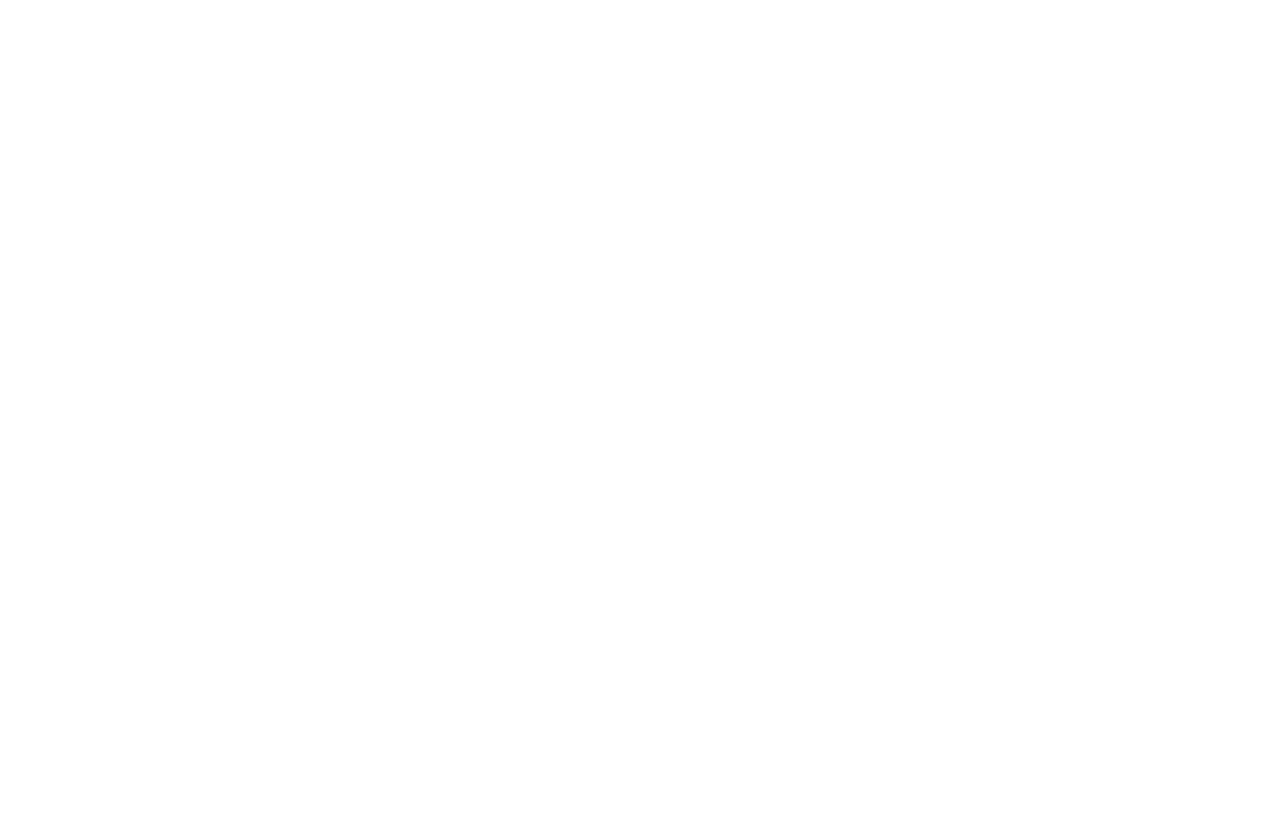
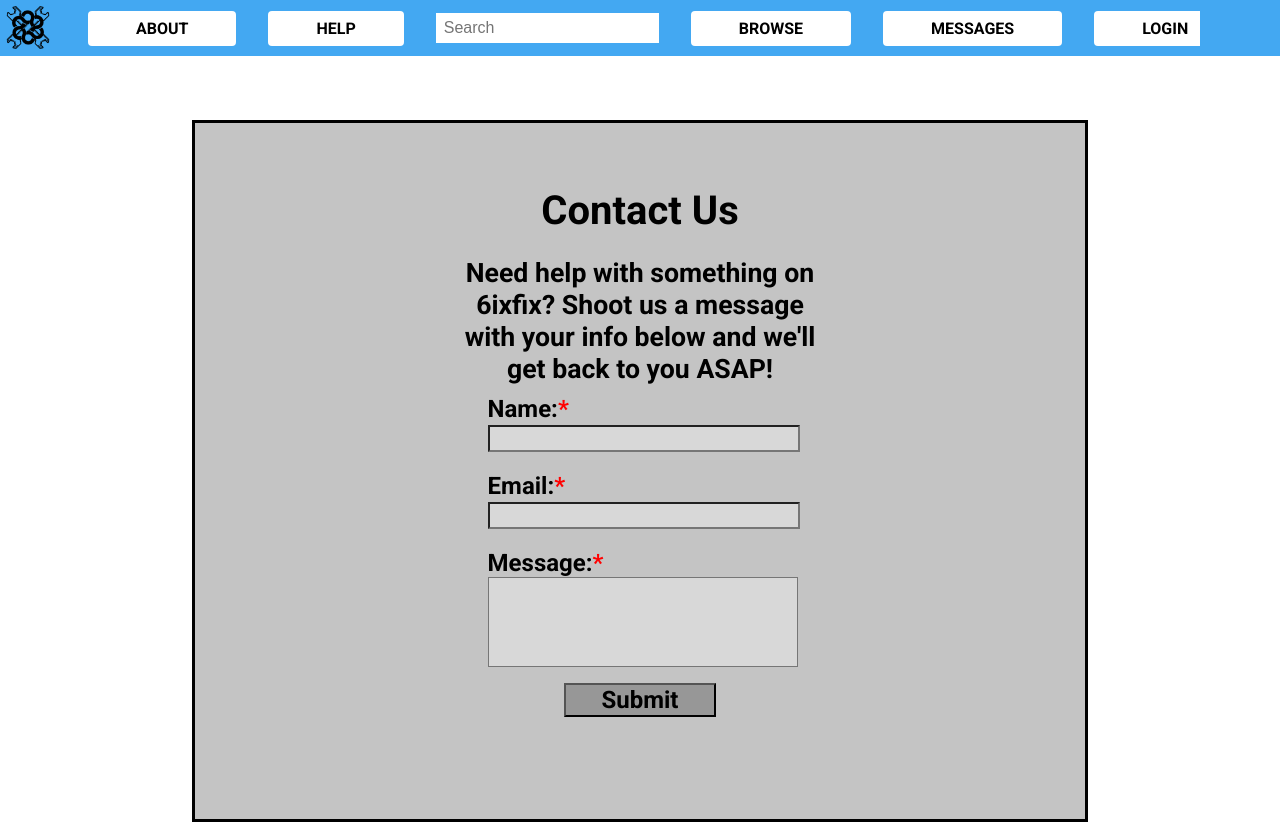
Before and after one commit to camfairchild/6ixfix, a React (Create React App) app: page /help in a window 1280 px wide. Before the commit the page ends 800 px from the top, so only its background shows below. Built offline with nearby package versions, Linux system fonts and the light colour scheme.

Commit message:
added about for Danny

```diff
--- /dev/null
+++ b/src/About.js
@@ -0,0 +1,36 @@
+import React from 'react';
+import Header from './Header';
+import './about.css';
+
+import { Link } from 'react-router-dom';
+import { fromPairs } from 'lodash';
+
+
+export default class About extends React.Component {
+
+
+    render() {
+        return(
+            <div className='About'>
+                <Header page="profile"/>
+
+                <div className='faq'>
+                    <h2>FAQ</h2>
+
+                    <h4>What is 6ixfix?</h4>
+                    <div className='faqtext'>
+                        <p>6ixfix is a new community for mechanics and car owners to find each other. Designed for finding mechanics who know your car, 6ixfix is the fastest growing auto social network in Toronto.</p>
+                    </div>
+                    <h4>How do I use 6ixfix as a car owner?</h4>
+                    <div className='faqtext'>
+                        <p>After signing up as a user, you can browse mechanics in the GTA and find one that has what you're looking for in a mechanic. Then you can message them with our built-in messaging system to get in touch!</p>
+                    </div>
+                    <h4>How do I use 6ixfix as a mechanic?</h4>
+                    <div className='faqtext'>
+                        <p>As a mechanic, you can make posts highlighting your skills to showcase your business to car owners on 6ixfix. Make sure to check your messages for car owners looking for help!</p>
+                    </div>
+                </div>
+            </div>
+        )
+    }
+}
--- a/src/App.js
+++ b/src/App.js
@@ -2,6 +2,8 @@
 import Home from './Home';
 import Login from './Login';
 import Search from './Search';
+import About from './About';
+import Help from './Help';
 
 // https://reactrouter.com/web/guides/quick-start
 import { BrowserRouter as Router, Switch, Route } from 'react-router-dom';
@@ -18,8 +20,8 @@
                 <Switch>
                     <Route exact path='/' component={Home}/>
                     <Route exact path='/search' component={Search}/>
-                    <Route exact path='/help'/>
-                    <Route exact path='/about'/>
+                    <Route exact path='/help' component={Help} />
+                    <Route exact path='/about' component={About} />
                     {/* <Route path='/admin/:view' component={Admin}/> */}
                     <Route path='/profile/:userName' component={Profile}/>
                     <Route exact path='/post' component={MakePost}/>
--- /dev/null
+++ b/src/Help.js
@@ -0,0 +1,44 @@
+import React from 'react';
+import Header from './Header';
+import './help.css';
+
+import { Link } from 'react-router-dom';
+
+// this will do backend work to send an email to the devs
+function sendEmail(event) {
+    event.preventDefault();
+    const data = new FormData(event.target);
+
+    console.log("sending email!")
+    return 200;
+}
+
+export default class Help extends React.Component {
+
+    render(props) {
+        return (
+            <div className='Help'>
+                <Header page="profile" />
+
+                <div className="contact">
+                    <h2>Contact Us</h2>
+                    <h4>Need help with something on 6ixfix? Shoot us a message with your info below and we'll get back to you ASAP!</h4>
+                    <form>
+                        <div className="contactForm">
+                            <label className="formField">Name:<span id='red'>*</span> <br/><input type='text' name='name'></input></label>
+                        </div>
+                        <div className="contactForm">
+                            <label className="formField">Email:<span id='red'>*</span> <br/><input type='text' name='name'></input></label>
+                        </div>
+                        <div className="contactForm">
+                            <label className="formField">Message:<span id='red'>*</span> <br/><textarea rows='4'></textarea></label>
+                        </div>
+                    </form>
+                    <div className="submitbutton">
+                        <input type='submit' value='Submit' onClick={sendEmail}></input>
+                    </div>
+                </div>
+            </div>
+        )
+    }
+}
--- /dev/null
+++ b/src/about.css
@@ -0,0 +1,24 @@
+h4 {
+    color: black;
+    font-size: 25pt;
+}
+
+.faq {
+    margin-top: 5%;
+    margin-right: 15%;
+    margin-left: 15%;
+
+    padding-top: 5%;
+    padding-left: 5%;
+    padding-right: 5%;
+    padding-bottom: 5%;
+    vertical-align: middle;
+    background-color: #C4C4C4;
+    border: 3px solid black;
+}
+.faqtext {
+    font-family: Roboto;
+    font-weight: 500;
+    font-size: x-large;
+    color: #000;
+}
--- /dev/null
+++ b/src/help.css
@@ -0,0 +1,79 @@
+h2 {
+    color: black;
+    font-size: 30pt;
+    width: 30%;
+    margin: auto;
+    text-align: center;
+    padding-bottom: 3%;
+}
+
+h4 {
+    font-size: 20pt;
+    width: 50%;
+    margin: auto;
+    text-align: center;
+}
+
+.contact {
+    margin-top: 5%;
+    margin-right: 15%;
+    margin-left: 15%;
+
+    padding-top: 5%;
+    padding-left: 5%;
+    padding-right: 5%;
+    padding-bottom: 5%;
+    vertical-align: middle;
+    background-color: #C4C4C4;
+    border: 3px solid black;
+}
+
+input[name='name'], input[name='message'] {
+    width: 100%;
+    background-color: #d8d8d8;
+    font-size: large;
+    font-family: Roboto;
+
+}
+
+input[type=submit] {
+    width: 20%;
+    margin-bottom: 5%;
+    margin-left: 40%;
+    margin-right: 40%;
+    cursor: pointer;
+    background: #979797;
+    font-family: Roboto;
+    font-weight: 700;
+    font-size: x-large;
+    color: #000;
+}
+
+textarea {
+    width: 100%;
+    resize: none;
+
+    background-color: #d8d8d8;
+    font-size: large;
+    font-family: Roboto;
+}
+
+.submitbutton {
+    text-align: center;
+    vertical-align: middle;
+}
+
+.contactForm {
+    padding: 10px;
+    font-size: 20px;
+    width: 40%;
+    margin: auto;
+    font-family: Roboto;
+    font-weight: 700;
+    font-size: x-large;
+    color: #000;
+}
+
+#red {
+    color: red;
+}
```
